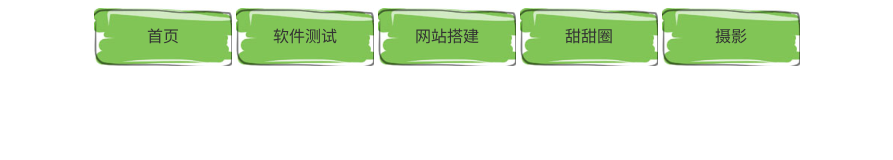
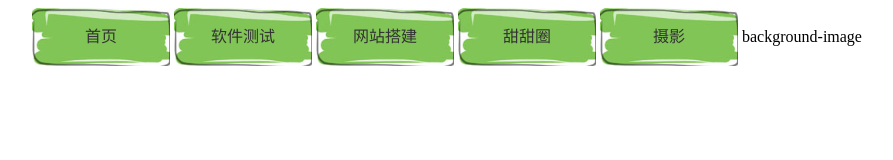
Before and after one commit to leitianxiao/web-dev, a plain HTML site: page nav-dev-test/nav.html in a window 1280 px wide. Shown: the whole page, without its empty margins (193-1086 px from the left). Drawn offline with Linux system fonts and the light colour scheme.

Commit message:
update
name update

```diff
--- a/nav-dev-test/button.html
+++ b/nav-dev-test/nav.html
@@ -32,6 +32,7 @@
         <a href="#">网站搭建</a>
         <a href="#">甜甜圈</a>
         <a href="#">摄影</a>
+        background-image
     </div>
 </body>
 </html>
```
